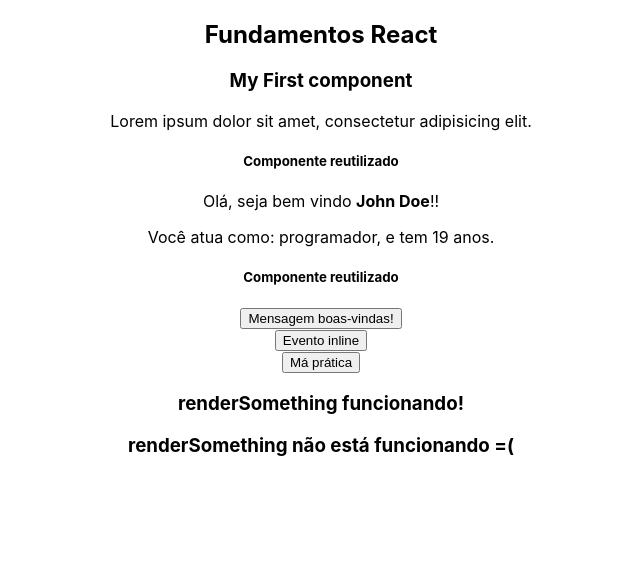
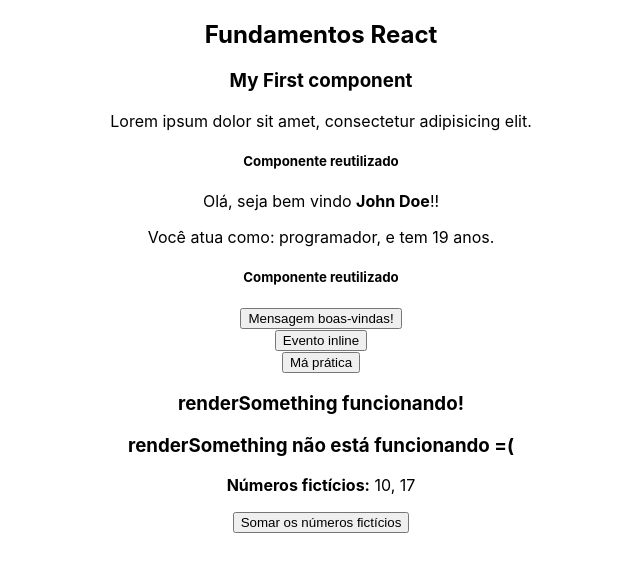
Before and after one commit to GilbertoASJ/ReactJs-Course, a React (Create React App) app in the folder 2_fundamentals/: page / in a window 1280 px wide. Shown: the top 572 px of the page, without its empty margins (319-959 px from the left). Built offline with nearby package versions, Linux system fonts and the light colour scheme.

Commit message:
Feature: :sparkles: 02_fundamental module finished

```diff
--- a/2_fundamentals/src/App.jsx
+++ b/2_fundamentals/src/App.jsx
@@ -3,6 +3,7 @@ import FirstComponent from './components/FirstComponent'
 import TemplateExpressions from './components/TemplateExpressions'
 import ReusedComponent from './components/ReusedComponent'
 import Events from './components/Events'
+import Challenge from './components/Challenge'
 
 // CSS
 import './App.css';
@@ -15,6 +16,7 @@ function App() {
             <TemplateExpressions />
             <ReusedComponent />
             <Events />
+            <Challenge />
         </div>
     );
 }
--- /dev/null
+++ b/2_fundamentals/src/components/Challenge.jsx
@@ -0,0 +1,24 @@
+const Challenge = () => {
+
+	const fictionalNumbers = {
+		x: 10,
+		y: 17
+	}
+
+	const sumFictionalNumbers = () => {
+		console.log(fictionalNumbers.x + fictionalNumbers.y)
+	}
+
+	return (
+		<>
+			<p>
+				<strong>Números fictícios:</strong> {fictionalNumbers.x}, {fictionalNumbers.y}
+			</p>
+			<button type="button" onClick={sumFictionalNumbers}>
+				Somar os números fictícios
+			</button>
+		</>
+	)
+}
+
+export default Challenge;
```
